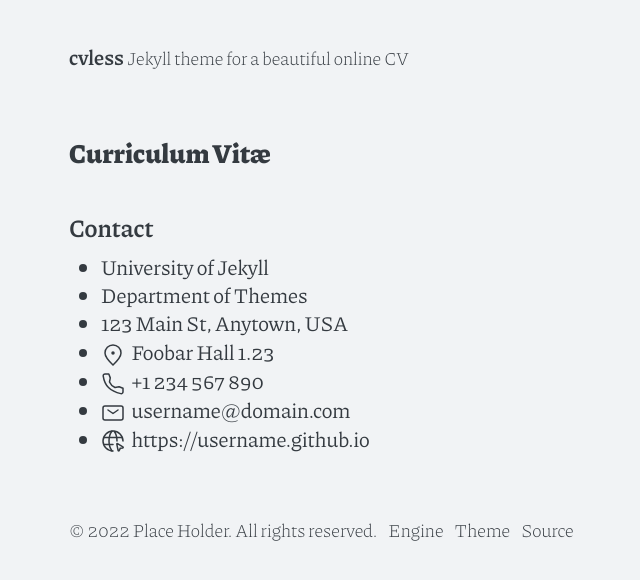
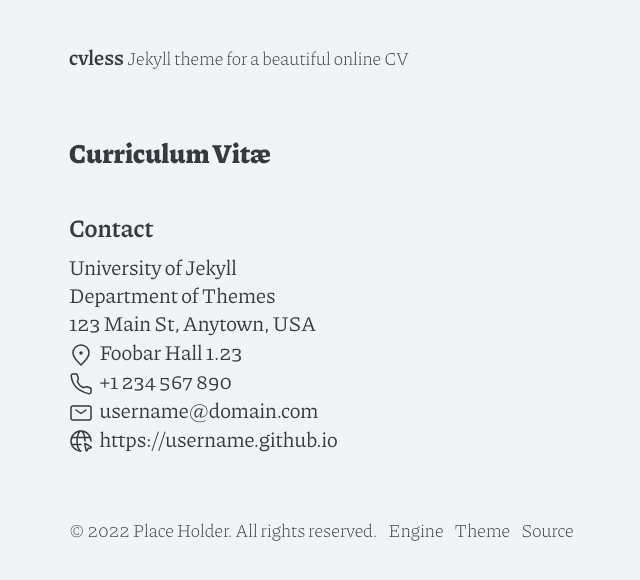
Before and after one commit to piazzai/cvless, a Jekyll site: the page built from cv.md, in a window 1280 px wide. Shown: the top 580 px of the page, without its empty margins (298-938 px from the left). Built offline with Jekyll 4.4.1, drawn with Linux system fonts in a browser that asks for light colours.

Commit message:
Style contact information

```diff
--- a/_sass/_base.scss
+++ b/_sass/_base.scss
@@ -79,3 +79,9 @@ th {
 thead th {
   border-bottom-color: var(--body-color);
 }
+
+.contact {
+  list-style-type: none;
+  margin: 0;
+  padding: 0;
+}
```
